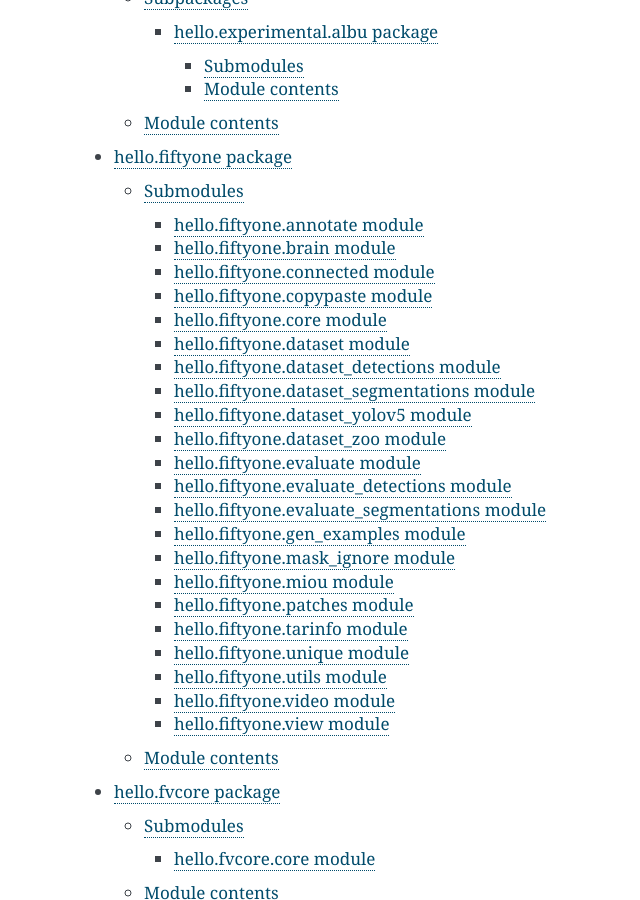
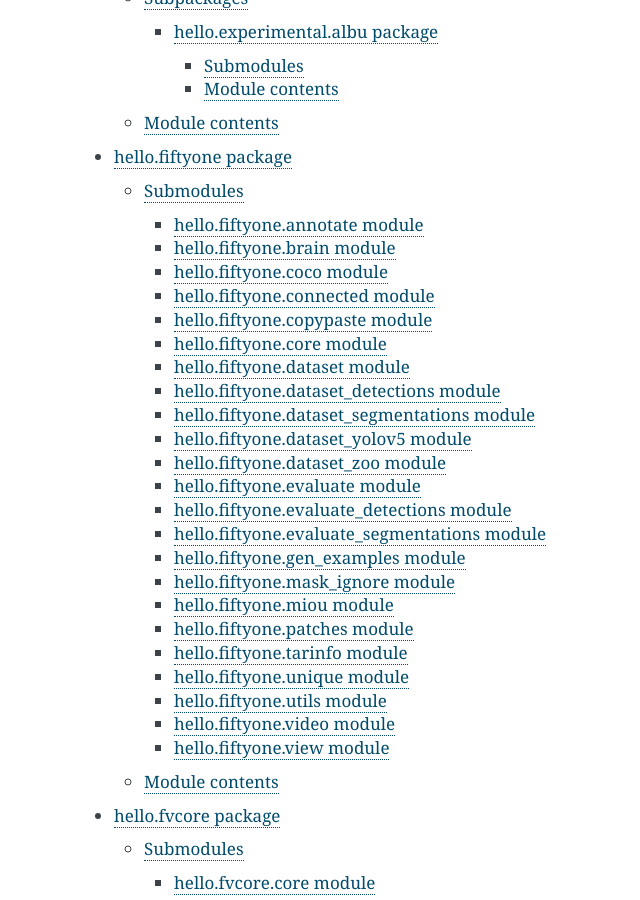
Before and after one commit to flystarhe/hello, a Sphinx documentation site: the page built from docs/source/hello.rst, in a window 1280 px wide and 900 px high, scrolled down 351 px. Shown: the whole window, without its empty margins (336-976 px from the left). Built offline with Sphinx 7.4.7, drawn with Linux system fonts in a browser that asks for light colours.

Commit message:
exec - sphinx-apidoc -o docs/source -f -e .

```diff
--- /dev/null
+++ b/docs/source/hello.fiftyone.coco.rst
@@ -0,0 +1,7 @@
+hello.fiftyone.coco module
+==========================
+
+.. automodule:: hello.fiftyone.coco
+   :members:
+   :undoc-members:
+   :show-inheritance:
--- a/docs/source/hello.fiftyone.rst
+++ b/docs/source/hello.fiftyone.rst
@@ -9,6 +9,7 @@
 
    hello.fiftyone.annotate
    hello.fiftyone.brain
+   hello.fiftyone.coco
    hello.fiftyone.connected
    hello.fiftyone.copypaste
    hello.fiftyone.core
```
